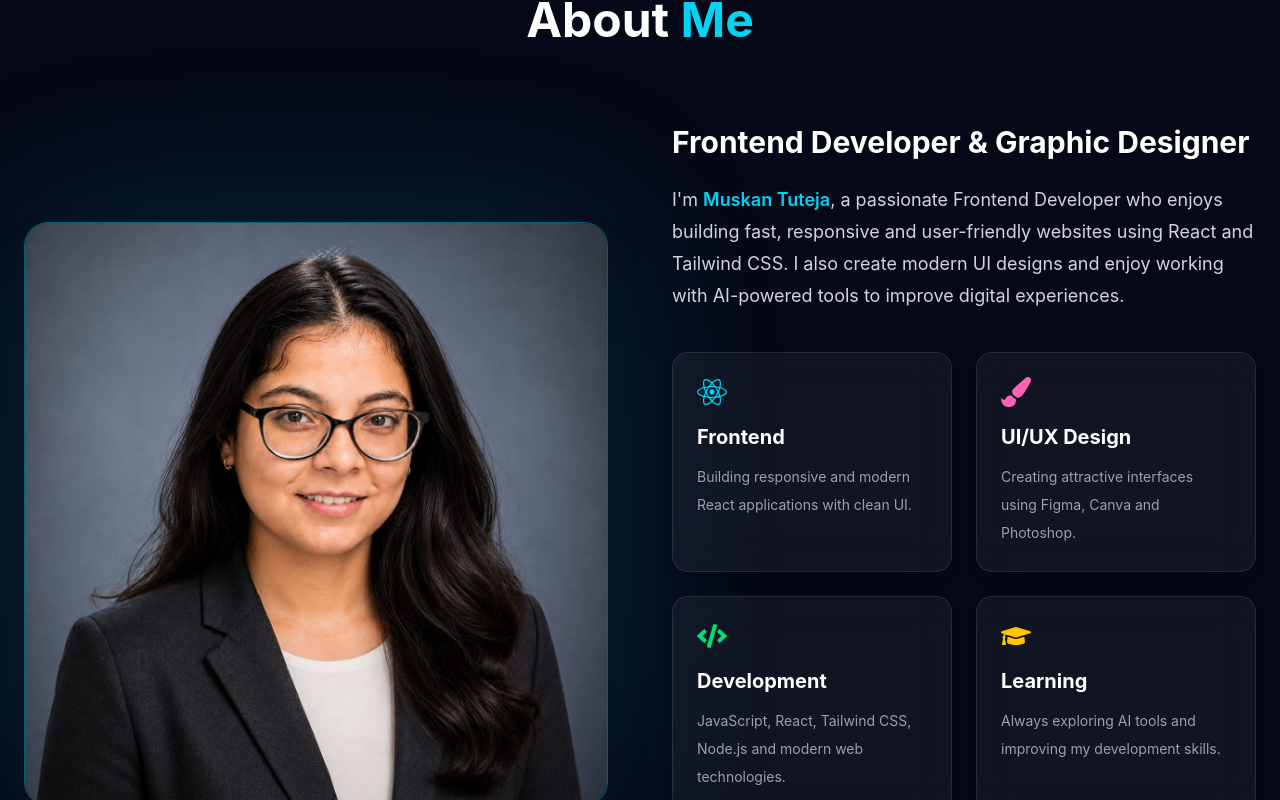
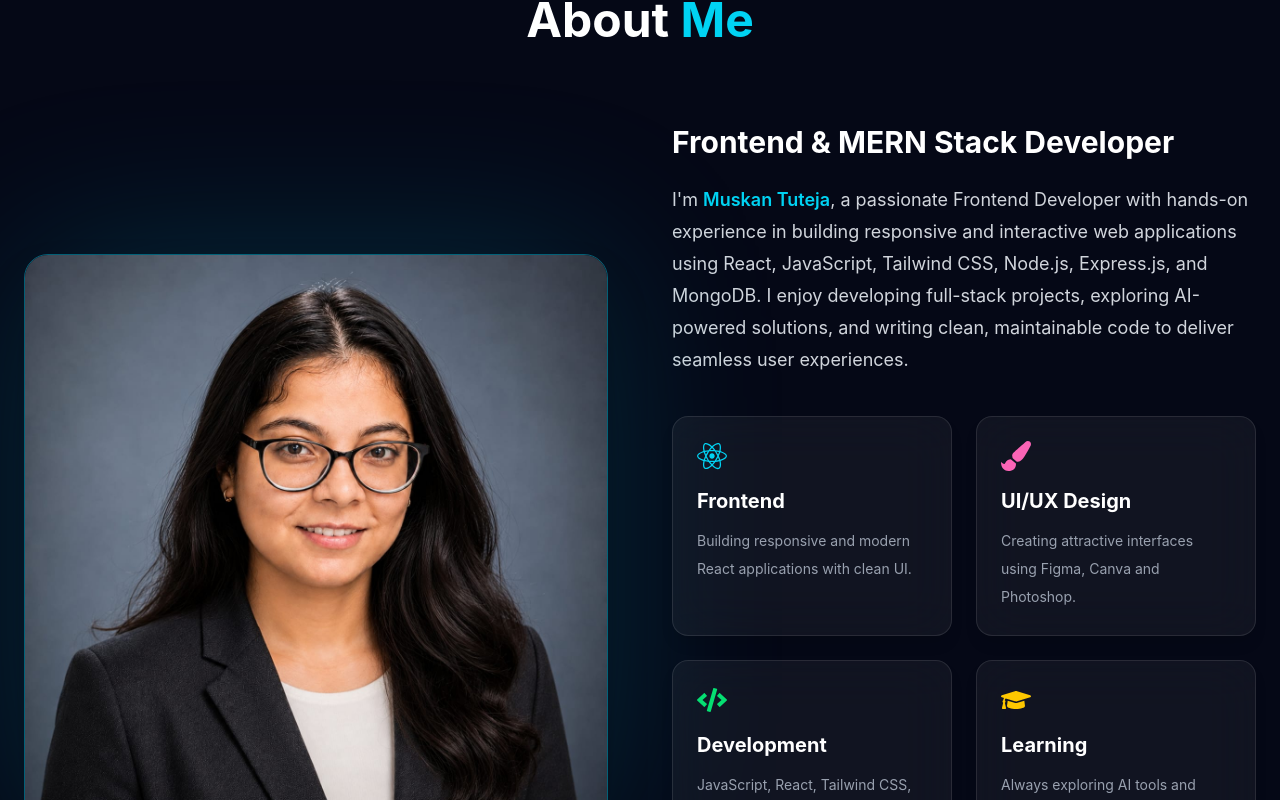
Before and after one commit to Muskan-tuteja/My-Portfolio, a React (Vite) app in the folder vite-project/: page / in a window 1280 px wide. Shown: the part 940-1740 px from the top of the page. Built offline with nearby package versions, Linux system fonts and the light colour scheme.

Commit message:
Change the section

```diff
--- a/vite-project/src/components/About.jsx
+++ b/vite-project/src/components/About.jsx
@@ -86,16 +86,12 @@ export default function About() {
             viewport={{ once: true }}
           >
             <h3 className="text-3xl font-bold mb-6">
-              Frontend Developer & Graphic Designer
-            </h3>
+    Frontend  & MERN Stack Developer
+</h3>
 
-            <p className="text-gray-300 leading-8 text-lg">
-              I'm <span className="text-cyan-400 font-semibold">Muskan Tuteja</span>, a passionate
-              Frontend Developer who enjoys building fast, responsive and
-              user-friendly websites using React and Tailwind CSS. I also create
-              modern UI designs and enjoy working with AI-powered tools to
-              improve digital experiences.
-            </p>
+<p className="text-gray-300 leading-8 text-lg">
+  I'm <span className="text-cyan-400 font-semibold">Muskan Tuteja</span>, a passionate Frontend Developer with hands-on experience in building responsive and interactive web applications using React, JavaScript, Tailwind CSS, Node.js, Express.js, and MongoDB. I enjoy developing full-stack projects, exploring AI-powered solutions, and writing clean, maintainable code to deliver seamless user experiences.
+</p>
 
             <div className="grid sm:grid-cols-2 gap-6 mt-10">
               {cards.map((card, index) => (
--- a/vite-project/src/components/Contact.jsx
+++ b/vite-project/src/components/Contact.jsx
@@ -122,7 +122,7 @@ export default function Contact() {
             <input
   type="hidden"
   name="_next"
-  value="http://localhost:5173"
+   value="https://my-portfolio-muskan-30c0.vercel.app/"
 />
 
             <input
--- a/vite-project/src/components/Footer.jsx
+++ b/vite-project/src/components/Footer.jsx
@@ -52,7 +52,7 @@ export default function Footer() {
 
         {/* Bottom */}
         <div className="border-t border-white/10 mt-6 pt-6 text-center text-gray-400 text-sm">
-          © {new Date().getFullYear()} Muskan Tuteja. Built with ❤️ using React & Tailwind CSS.
+          © {new Date().getFullYear()} Muskan Tuteja. ❤️
         </div>
 
       </div>
```
